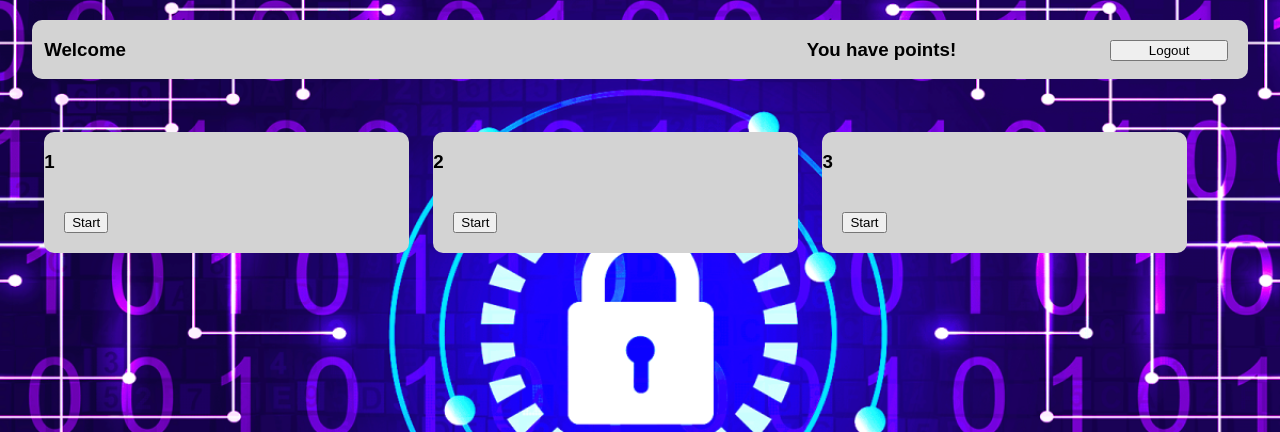
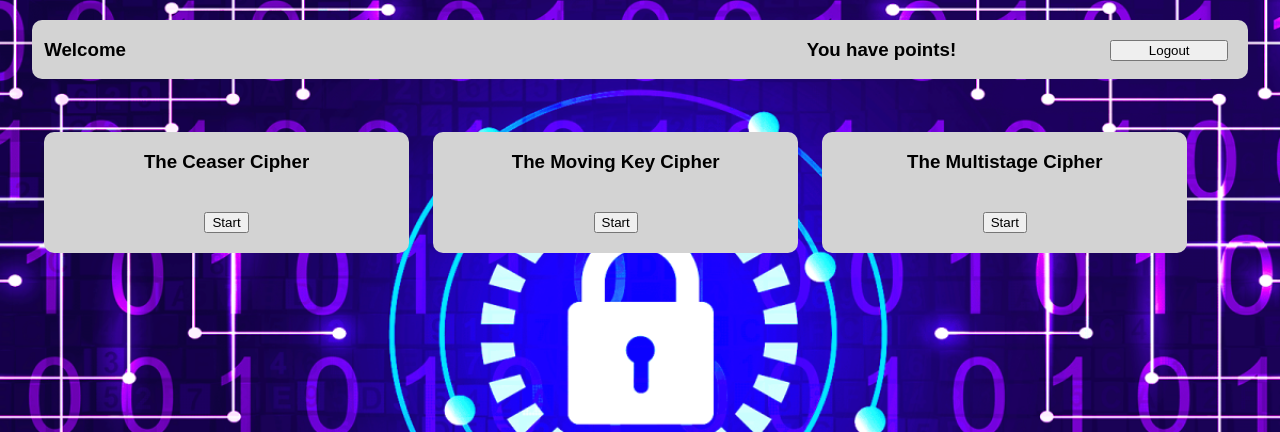
Before and after one commit to Spectre7651/AH-Project, a Flask app: page /launchpad in a window 1280 px wide. Shown: the top 432 px of the page. Run offline with Flask 3, Linux system fonts and the light colour scheme.

Commit message:
Auto Push - Dec 12 14:20:01

```diff
--- a/app.py
+++ b/app.py
@@ -43,7 +43,6 @@ def login():
             #If the function comes bath as authorised redirect the user to [launchpad.html]
             if res == "AUTHORISED":
                 #return render_template("launchpad.html",name=accountname, points=accntpoints)
-
                 return redirect("/launchpad")
             #If the password is incorrect tell the user and ask them to re-enter their details
             elif res == "INC-PASSWD":
--- a/static/style.css
+++ b/static/style.css
@@ -1,6 +1,7 @@
-/*This is the background code for all of the server pages
- If you edit this it will take effect on all pages that listen to the <html id="main">  tag */
+/*This is the css for the webapp */
 
+
+/*This sets up the background image and font for the website as a whole*/
 #main {
 background-image: url("/background");
 background-repeat: no-repeat;
@@ -118,7 +119,7 @@ input[type=text] {
     width:30%;
     float:left;
     background-color: lightgrey;
-    text-align: left ;
+    text-align: center ;
     border: 2px white;
     border-radius: 10px;
     margin:1%;
@@ -127,7 +128,7 @@ input[type=text] {
     width:30%;
     float:left;
     background-color: lightgrey;
-    text-align: left ;
+    text-align: center ;
     border: 2px white;
     border-radius: 10px;
     margin:1%;
@@ -136,11 +137,8 @@ input[type=text] {
     width:30%;
     float:left;
     background-color: lightgrey;
-    text-align: left ;
+    text-align: center ;
     border: 2px white;
     border-radius: 10px;
     margin:1%;
   }
-  #mb-title{
-
-  }
--- a/templates/launchpad.html
+++ b/templates/launchpad.html
@@ -15,19 +15,19 @@
 	</div>
 	<div id="mainbody">
 		<div id="mb-ver-1">
-			<h3 id="mb-title">1</h3>
+			<h3>The Ceaser Cipher</h3>
 			<form action="/ceasercipher">
 				<input type="submit" id="mb-1-start" value="Start">
 			</form>
 		</div>
 		<div id="mb-ver-2">
-			<h3 id="mb-title">2</h3>
+			<h3>The Moving Key Cipher</h3>
 			<form action="/movingkeycipher">
 				<input type="submit" id="mb-2-start" value="Start">
 			</form>
 		</div>
 		<div id="mb-ver-3">
-			<h3 id="mb-title">3</h3>
+			<h3>The Multistage Cipher</h3>
 			<form action="/superenciphercipher">
 				<input type="submit" id="mb-3-start" value="Start">
 			</form>
```
